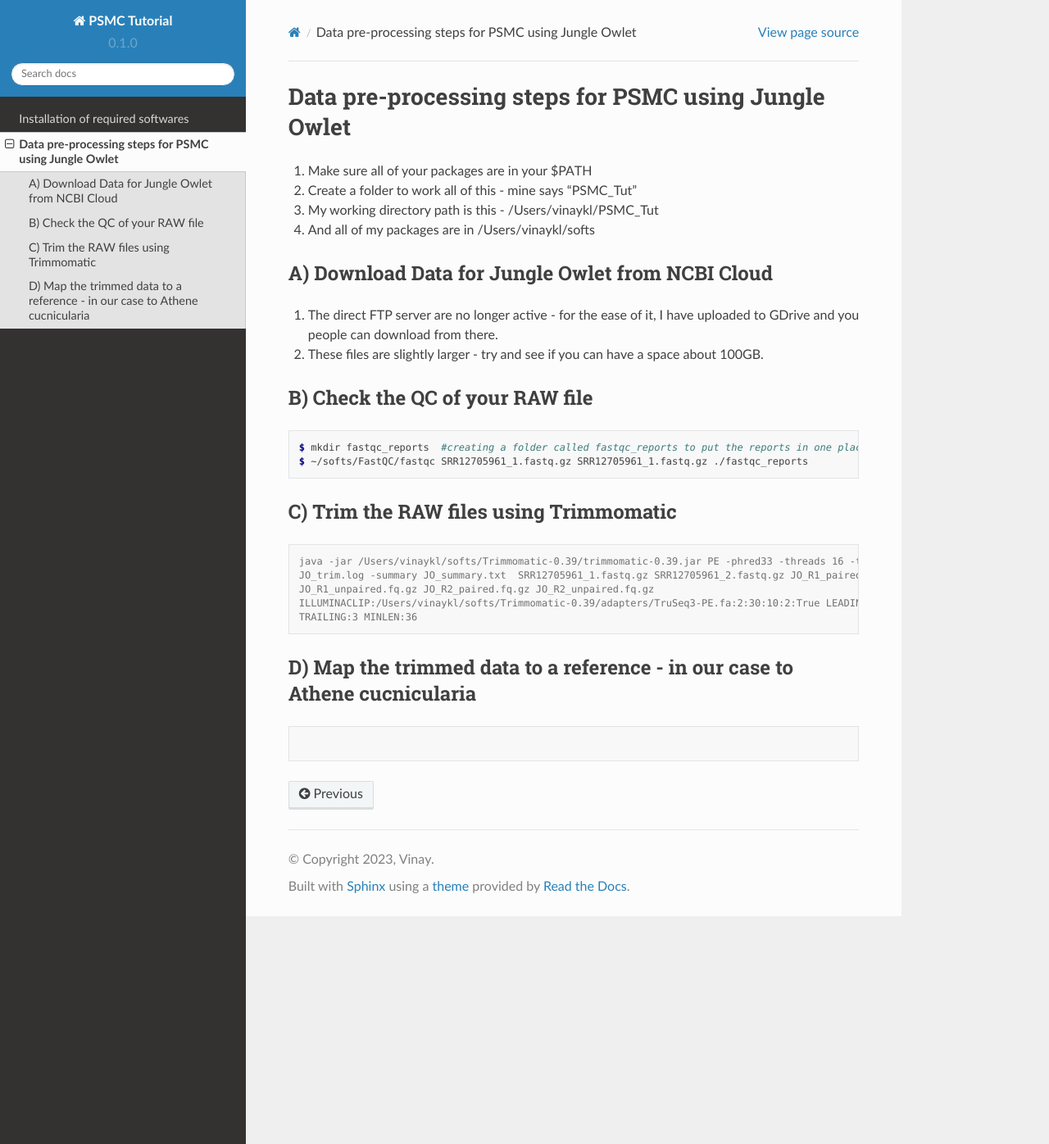
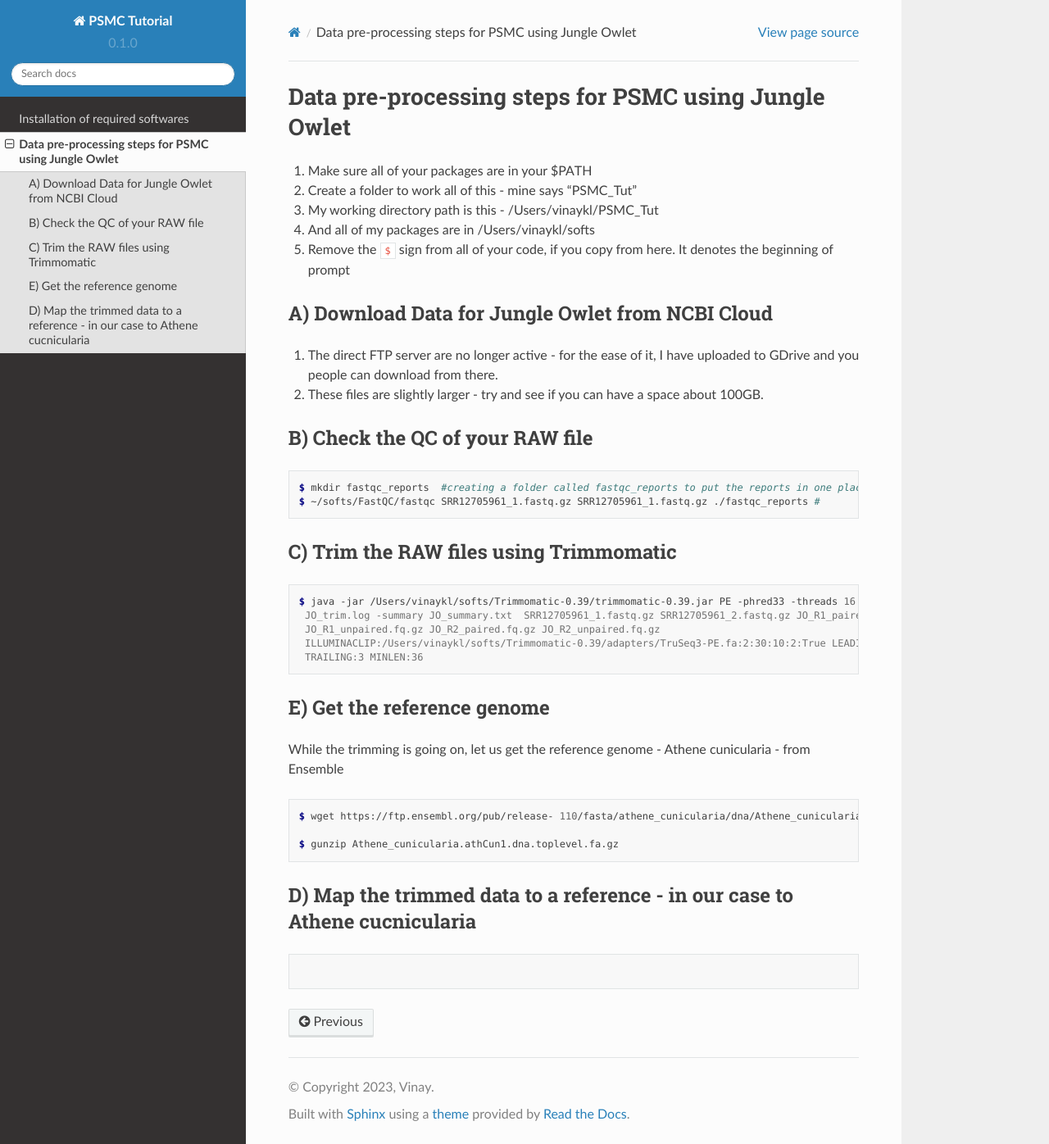
Before and after one commit to stachyris/PSMC_Tutorial-BirdLab, a Sphinx documentation site: the page built from docs/source/01_Data_Pre-Processing.rst, in a window 1280 px wide and 1396 px high. Shown: the whole window at 82% size. Built offline with Sphinx 7.4.7 and the Read the Docs theme 2.0.0, drawn with Linux system fonts in a browser that asks for light colours.

Commit message:
Update 01_Data_Pre-Processing.rst

```diff
--- a/docs/source/01_Data_Pre-Processing.rst
+++ b/docs/source/01_Data_Pre-Processing.rst
@@ -6,6 +6,7 @@ Data pre-processing steps for PSMC using Jungle Owlet
 2) Create a folder to work all of this - mine says "PSMC_Tut"
 3) My working directory path is this - /Users/vinaykl/PSMC_Tut
 4) And all of my packages are in /Users/vinaykl/softs
+5) Remove the ``$`` sign from all of your code, if you copy from here. It denotes the beginning of prompt
 
 A) Download Data for Jungle Owlet from NCBI Cloud
 ----------------------------------------------
@@ -21,7 +22,7 @@ B) Check the QC of your RAW file
 .. code-block:: console
 
   $ mkdir fastqc_reports  #creating a folder called fastqc_reports to put the reports in one place
-  $ ~/softs/FastQC/fastqc SRR12705961_1.fastq.gz SRR12705961_1.fastq.gz ./fastqc_reports
+  $ ~/softs/FastQC/fastqc SRR12705961_1.fastq.gz SRR12705961_1.fastq.gz ./fastqc_reports #
 
 
 C) Trim the RAW files using Trimmomatic
@@ -29,12 +30,21 @@ C) Trim the RAW files using Trimmomatic
 
 .. code-block:: console
 
- java -jar /Users/vinaykl/softs/Trimmomatic-0.39/trimmomatic-0.39.jar PE -phred33 -threads 16 -trimlog
- JO_trim.log -summary JO_summary.txt  SRR12705961_1.fastq.gz SRR12705961_2.fastq.gz JO_R1_paired.fq.gz
- JO_R1_unpaired.fq.gz JO_R2_paired.fq.gz JO_R2_unpaired.fq.gz
- ILLUMINACLIP:/Users/vinaykl/softs/Trimmomatic-0.39/adapters/TruSeq3-PE.fa:2:30:10:2:True LEADING:3
- TRAILING:3 MINLEN:36
+ $ java -jar /Users/vinaykl/softs/Trimmomatic-0.39/trimmomatic-0.39.jar PE -phred33 -threads 16 -trimlog
+  JO_trim.log -summary JO_summary.txt  SRR12705961_1.fastq.gz SRR12705961_2.fastq.gz JO_R1_paired.fq.gz
+  JO_R1_unpaired.fq.gz JO_R2_paired.fq.gz JO_R2_unpaired.fq.gz
+  ILLUMINACLIP:/Users/vinaykl/softs/Trimmomatic-0.39/adapters/TruSeq3-PE.fa:2:30:10:2:True LEADING:3
+  TRAILING:3 MINLEN:36
 
+E) Get the reference genome
+---------------------------
+While the trimming is going on, let us get the reference genome - Athene cunicularia - from Ensemble
+
+.. code-block:: console
+
+ $ wget https://ftp.ensembl.org/pub/release- 110/fasta/athene_cunicularia/dna/Athene_cunicularia.athCun1.dna.toplevel.fa.gz
+
+ $ gunzip Athene_cunicularia.athCun1.dna.toplevel.fa.gz
 
 D) Map the trimmed data to a reference - in our case to Athene cucnicularia
 ---------------------------------------------------------------------------
```
